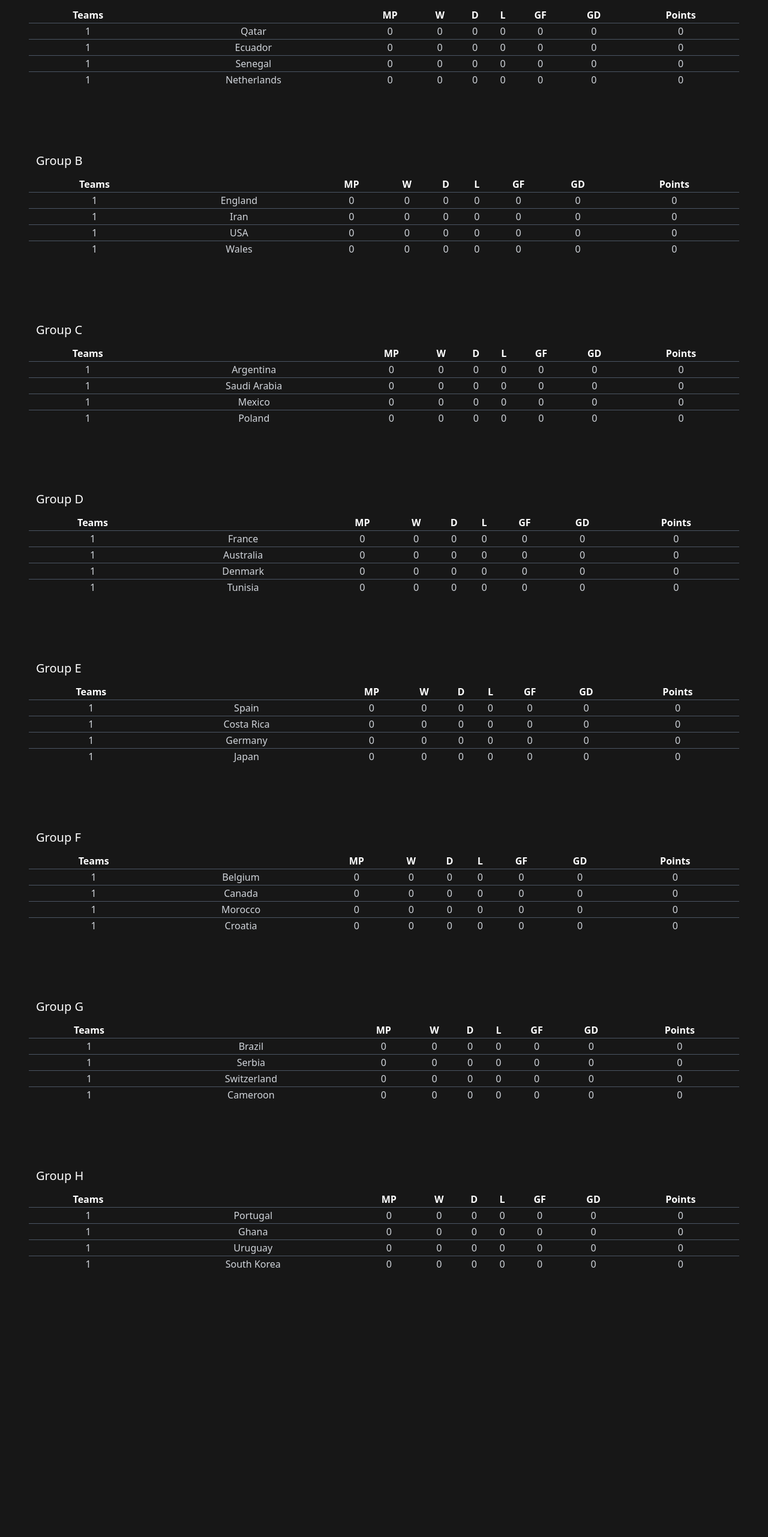
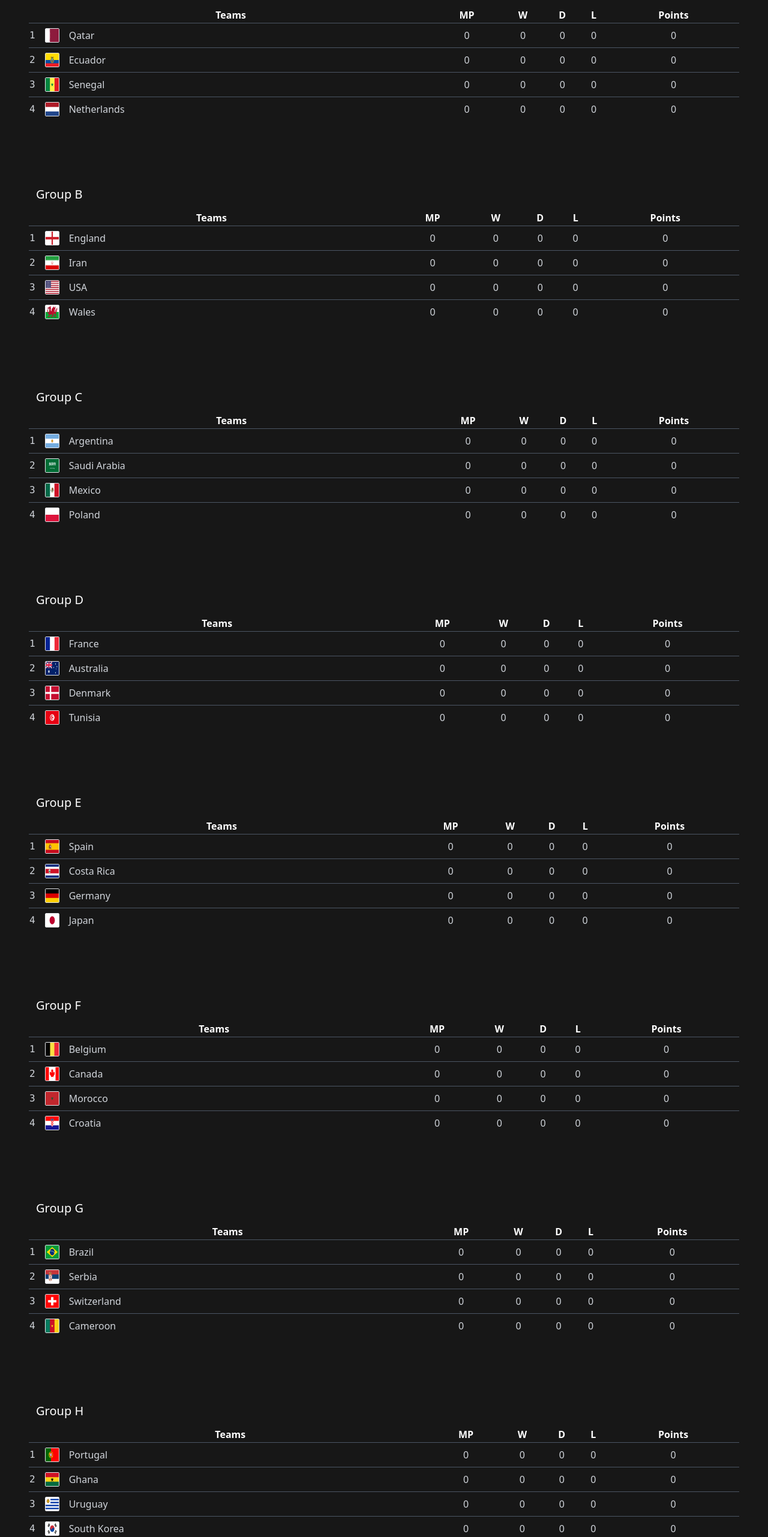
Before and after one commit to erikbg7/world-cup-microapp, a Next.js app: page /standings in a window 1280 px wide. Shown: the part 168-2730 px from the top of the page at 60% size. Before the commit the page ends 2416 px from the top, so only its background shows below. Built offline with nearby package versions, Linux system fonts and the light colour scheme.

Commit message:
✨ Flags in Standings

```diff
--- a/src/components/NavBar.tsx
+++ b/src/components/NavBar.tsx
@@ -16,7 +16,7 @@ const SECTIONS: ISection[] = [
 
 const NavBar = () => {
   return (
-    <nav className="fixed top-0 left-0 right-0">
+    <nav className="fixed top-0 left-0 right-0 z-10">
       <ul className="flex justify-center h-20 bg-rose-900 sm:px-20">
         {SECTIONS.map((section) => (
           <NavBarItem key={section.id} {...section} />
--- a/src/config/groups.ts
+++ b/src/config/groups.ts
@@ -4,38 +4,38 @@ interface ITeam {
 }
 
 const TEAMS = {
-  Qatar: { name: 'Qatar', flag: 'flags/qa.webp' },
-  Ecuador: { name: 'Ecuador', flag: 'flags/ec.webp' },
-  Senegal: { name: 'Senegal', flag: 'flags/sn.webp' },
-  Netherlands: { name: 'Netherlands', flag: 'flags/nl.webp' },
-  England: { name: 'England', flag: 'flags/bg-eng.webp' },
-  Iran: { name: 'Iran', flag: 'flags/ir.webp' },
-  USA: { name: 'USA', flag: 'flags/us.webp' },
-  Wales: { name: 'Wales', flag: 'flags/gb-wls.webp' },
-  Argentina: { name: 'Argentina', flag: 'flags/ar.webp' },
-  SaudiArabia: { name: 'Saudi Arabia', flag: 'flags/sa.webp' },
-  Mexico: { name: 'Mexico', flag: 'flags/mx.webp' },
-  Poland: { name: 'Poland', flag: 'flags/pl.webp' },
-  France: { name: 'France', flag: 'flags/fr.webp' },
-  Australia: { name: 'Australia', flag: 'flags/au.webp' },
-  Denmark: { name: 'Denmark', flag: 'flags/dk.webp' },
-  Tunisia: { name: 'Tunisia', flag: 'flags/tn.webp' },
-  Spain: { name: 'Spain', flag: 'flags/es.webp' },
-  CostaRica: { name: 'Costa Rica', flag: 'flags/cr.webp' },
-  Germany: { name: 'Germany', flag: 'flags/de.webp' },
-  Japan: { name: 'Japan', flag: 'flags/jp.webp' },
-  Belgium: { name: 'Belgium', flag: 'flags/be.webp' },
-  Canada: { name: 'Canada', flag: 'flags/ca.webp' },
-  Morocco: { name: 'Morocco', flag: 'flags/ma.webp' },
-  Croatia: { name: 'Croatia', flag: 'flags/hr.webp' },
-  Brazil: { name: 'Brazil', flag: 'flags/br.webp' },
-  Serbia: { name: 'Serbia', flag: 'flags/rs.webp' },
-  Switzerland: { name: 'Switzerland', flag: 'flags/ch.webp' },
-  Cameroon: { name: 'Cameroon', flag: 'flags/cm.webp' },
-  Portugal: { name: 'Portugal', flag: 'flags/pt.webp' },
-  Ghana: { name: 'Ghana', flag: 'flags/gh.webp' },
-  Uruguay: { name: 'Uruguay', flag: 'flags/uy.webp' },
-  SouthKorea: { name: 'South Korea', flag: 'flags/kr.webp' },
+  Qatar: { name: 'Qatar', flag: '/flags/qa.webp' },
+  Ecuador: { name: 'Ecuador', flag: '/flags/ec.webp' },
+  Senegal: { name: 'Senegal', flag: '/flags/sn.webp' },
+  Netherlands: { name: 'Netherlands', flag: '/flags/nl.webp' },
+  England: { name: 'England', flag: '/flags/gb-eng.webp' },
+  Iran: { name: 'Iran', flag: '/flags/ir.webp' },
+  USA: { name: 'USA', flag: '/flags/us.webp' },
+  Wales: { name: 'Wales', flag: '/flags/gb-wls.webp' },
+  Argentina: { name: 'Argentina', flag: '/flags/ar.webp' },
+  SaudiArabia: { name: 'Saudi Arabia', flag: '/flags/sa.webp' },
+  Mexico: { name: 'Mexico', flag: '/flags/mx.webp' },
+  Poland: { name: 'Poland', flag: '/flags/pl.webp' },
+  France: { name: 'France', flag: '/flags/fr.webp' },
+  Australia: { name: 'Australia', flag: '/flags/au.webp' },
+  Denmark: { name: 'Denmark', flag: '/flags/dk.webp' },
+  Tunisia: { name: 'Tunisia', flag: '/flags/tn.webp' },
+  Spain: { name: 'Spain', flag: '/flags/es.webp' },
+  CostaRica: { name: 'Costa Rica', flag: '/flags/cr.webp' },
+  Germany: { name: 'Germany', flag: '/flags/de.webp' },
+  Japan: { name: 'Japan', flag: '/flags/jp.webp' },
+  Belgium: { name: 'Belgium', flag: '/flags/be.webp' },
+  Canada: { name: 'Canada', flag: '/flags/ca.webp' },
+  Morocco: { name: 'Morocco', flag: '/flags/ma.webp' },
+  Croatia: { name: 'Croatia', flag: '/flags/hr.webp' },
+  Brazil: { name: 'Brazil', flag: '/flags/br.webp' },
+  Serbia: { name: 'Serbia', flag: '/flags/rs.webp' },
+  Switzerland: { name: 'Switzerland', flag: '/flags/ch.webp' },
+  Cameroon: { name: 'Cameroon', flag: '/flags/cm.webp' },
+  Portugal: { name: 'Portugal', flag: '/flags/pt.webp' },
+  Ghana: { name: 'Ghana', flag: '/flags/gh.webp' },
+  Uruguay: { name: 'Uruguay', flag: '/flags/uy.webp' },
+  SouthKorea: { name: 'South Korea', flag: '/flags/kr.webp' },
 };
 
 interface IGroup {
--- a/src/pages/standings/index.tsx
+++ b/src/pages/standings/index.tsx
@@ -1,4 +1,5 @@
 import React from 'react';
+import Image from 'next/image';
 import { GROUP_STAGE, IGroup } from '../../config/groups';
 
 const Standings = () => {
@@ -19,22 +20,22 @@ const GroupSection: React.FC<IGroup> = ({ group, teams }) => {
         <tbody>
           <tr>
             <th>Teams</th>
-            <th></th>
             <th>MP</th>
             <th>W</th>
             <th>D</th>
             <th>L</th>
-            <th>GF</th>
-            <th>GD</th>
             <th>Points</th>
           </tr>
-          {teams.map((team) => {
+          {teams.map((team, i) => {
             return (
-              <tr key={team.name} className="border-t border-gray-600 text-gray-300 py-1">
-                <td>1</td>
-                <td>{team.name}</td>
-                <td>0</td>
-                <td>0</td>
+              <tr key={team.name} className="border-t border-gray-600 text-gray-300">
+                <td className="flex items-center py-2">
+                  <span className="font-mono">{i + 1}</span>
+                  <div className="relative h-6 w-6 mx-4 border border-white-300 rounded-sm">
+                    <Image src={team.flag} alt={team.name} layout="fill" objectFit="fill" />
+                  </div>
+                  {team.name}
+                </td>
                 <td>0</td>
                 <td>0</td>
                 <td>0</td>
```
